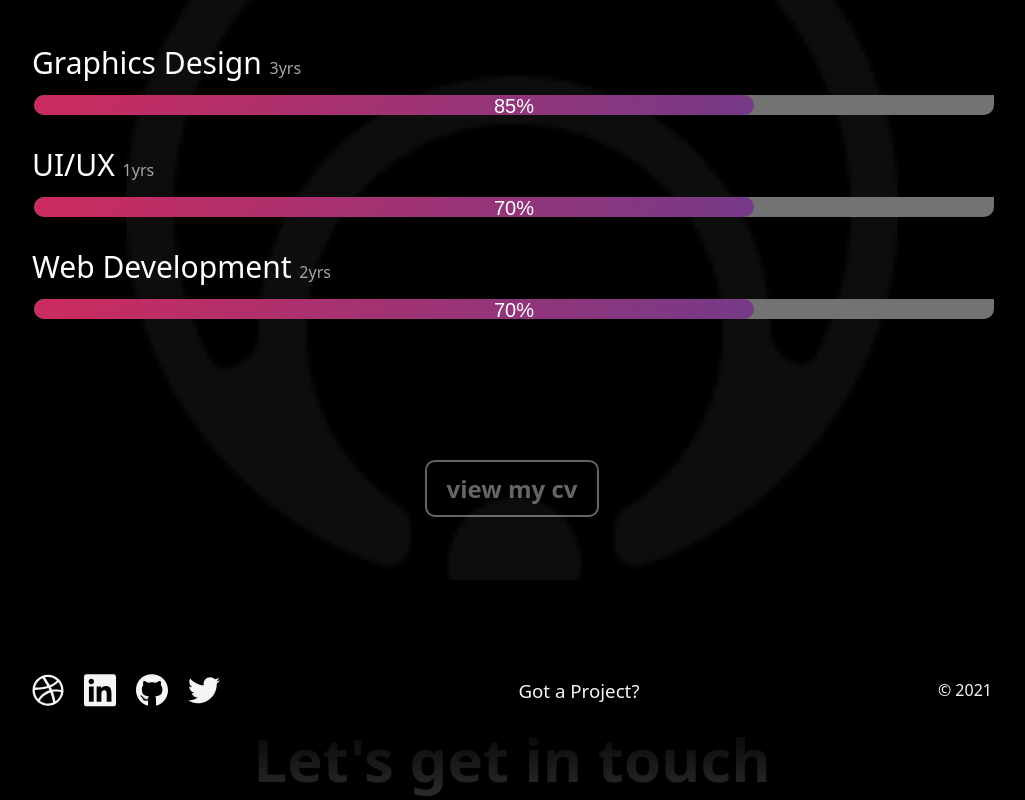
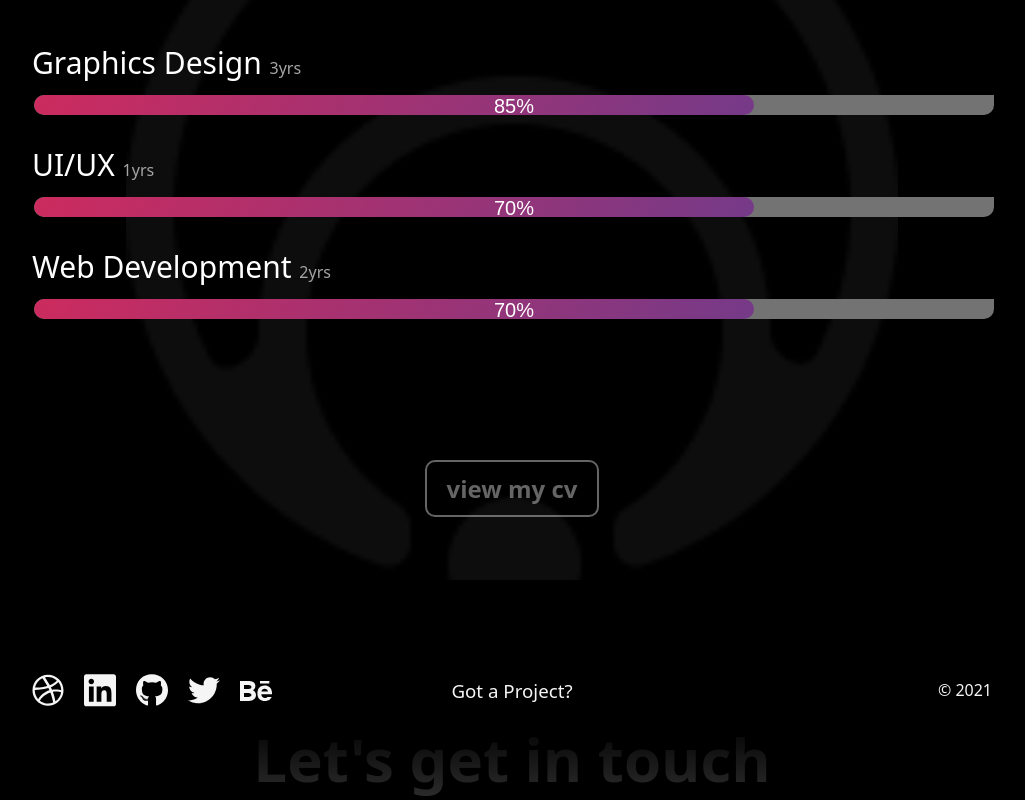
Before and after one commit to stephenoduntan/Web-Portfolio, a plain HTML site: page about.html in a window 1280 px wide. Shown: the part 1330-2130 px from the top of the page, without its empty margins (128-1153 px from the left). Drawn offline with Linux system fonts and the light colour scheme.

Commit message:
chart installation, behance svg

```diff
--- a/about.html
+++ b/about.html
@@ -211,6 +211,14 @@
                         </a>
                     </svg>
 
+
+                    <svg xmlns="http://www.w3.org/2000/svg"  viewBox="0 0 24 24" onmouseover="this.style.fill = '#053eff'"onmouseout="this.style.fill = 'whitesmoke'">
+                        <a href="https://www.behance.net/olawoleoduntan" target="_blank">
+                            <path d="M22 7h-7v-2h7v2zm1.726 10c-.442 1.297-2.029 3-5.101 3-3.074 0-5.564-1.729-5.564-5.675 0-3.91 2.325-5.92 5.466-5.92 3.082 0 4.964 1.782 5.375 4.426.078.506.109 1.188.095 2.14h-8.027c.13 3.211 3.483 3.312 4.588 2.029h3.168zm-7.686-4h4.965c-.105-1.547-1.136-2.219-2.477-2.219-1.466 0-2.277.768-2.488 2.219zm-9.574 6.988h-6.466v-14.967h6.953c5.476.081 5.58 5.444 2.72 6.906 3.461 1.26 3.577 8.061-3.207 8.061zm-3.466-8.988h3.584c2.508 0 2.906-3-.312-3h-3.272v3zm3.391 3h-3.391v3.016h3.341c3.055 0 2.868-3.016.05-3.016z"/>
+                        </a>
+                    </svg>
+
+
                 </div>
 
                 <h3 class="footer-message"><a href="contact.html" style="color: whitesmoke;">Got a Project?</a></h3>
--- a/styles/page.css
+++ b/styles/page.css
@@ -226,7 +226,7 @@ section.nav-link-mini aside.bg{
 }
 
 .footer{
-    background: #000;
+    background-color: #000;
     color: whitesmoke;
     height: 220px;
     display: flex;
@@ -255,6 +255,9 @@ section.nav-link-mini aside.bg{
     -moz-background-clip: text;
     -webkit-text-fill-color: transparent;
     -moz-text-fill-color: transparent;
+}
+.footer-wrapper *{
+    width: 100%;
 }
 .footer-wrapper .social-links{
     display: flex;
```
Also changed, not shown: contact.html (+7 -0 lines), index.html (+8 -0 lines), works.html (+8 -0 lines), 1 other file.
